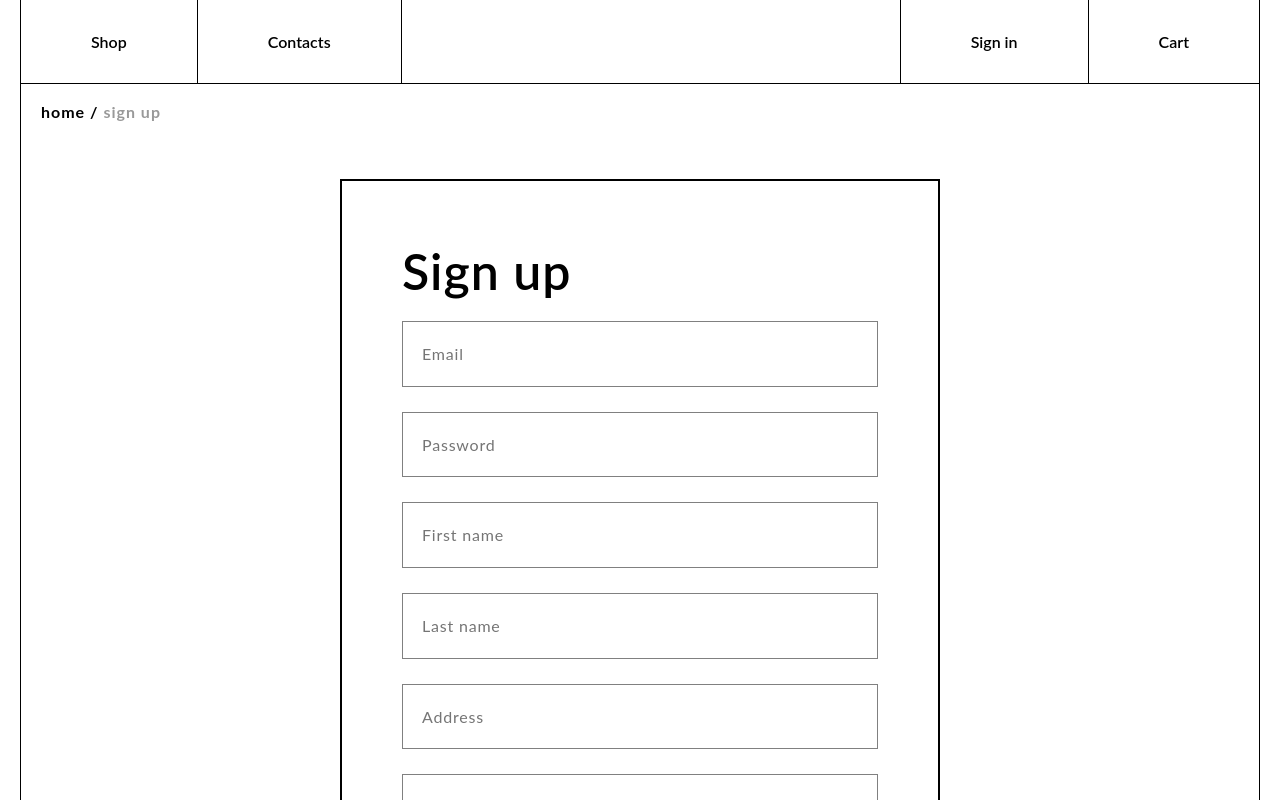
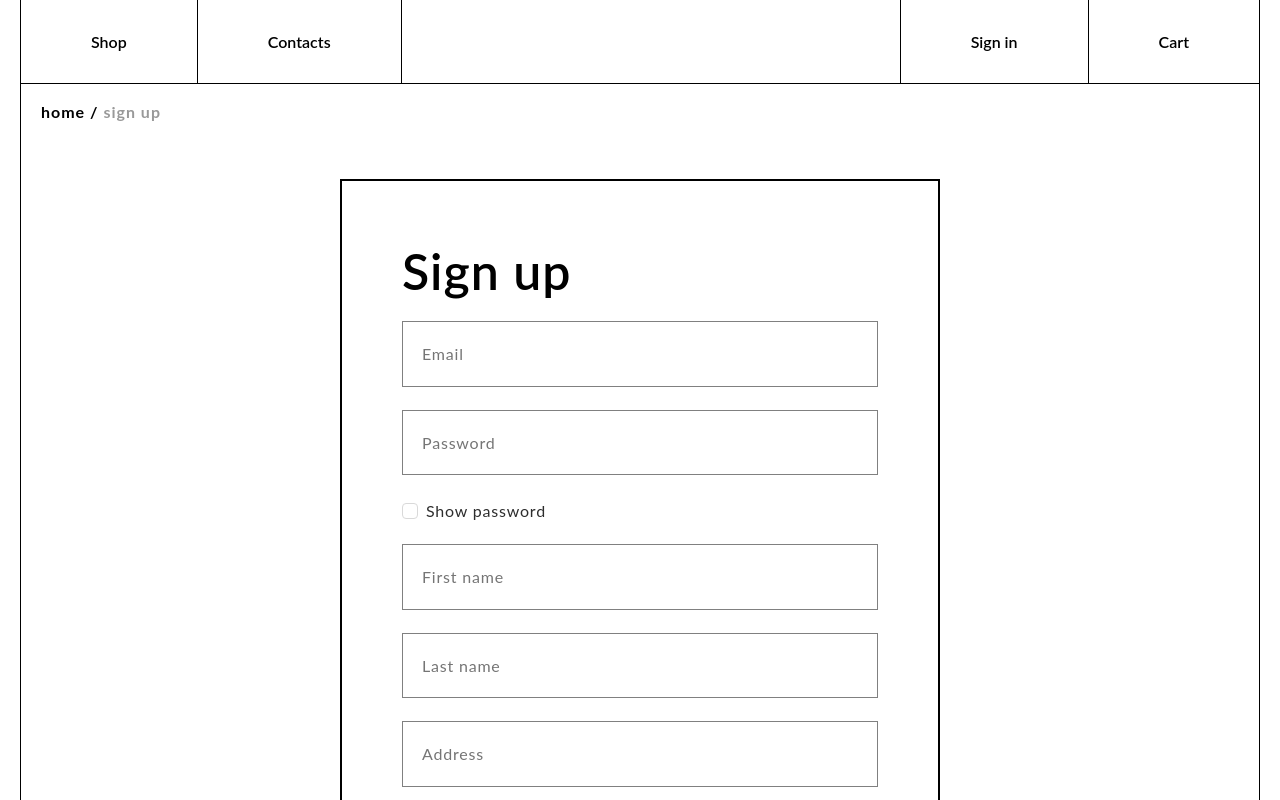
Before and after one commit to Istiniel/eCommerce, a React (Vite) app: page /signup in a window 1280 px wide. Shown: the top 800 px of the page. Built offline with nearby package versions, Linux system fonts and the light colour scheme.

Commit message:
feat: add show password button

```diff
--- a/src/app/locales/en/common.json
+++ b/src/app/locales/en/common.json
@@ -29,5 +29,6 @@
   "uppercaseValidation": "at least 1 uppercase",
   "lowercaseValidation": "at least 1 lowercase",
   "numberValidation": "at least 1 number",
-  "specialValidation": "at least 1 special character"
+  "specialValidation": "at least 1 special character",
+  "showPassword": "Show password"
 }
--- a/src/app/locales/ru/common.json
+++ b/src/app/locales/ru/common.json
@@ -29,5 +29,6 @@
   "uppercaseValidation": "at least 1 uppercase",
   "lowercaseValidation": "at least 1 lowercase",
   "numbersValidation": "at least 1 number",
-  "specialValidation": "at least 1 special character"
+  "specialValidation": "at least 1 special character",
+  "showPassword": "Show password"
 }
--- a/src/shared/ui/Input/Input.module.scss
+++ b/src/shared/ui/Input/Input.module.scss
@@ -33,7 +33,7 @@
 
 .label {
   display: block;
-  margin-bottom: 2.5rem;
+  margin-bottom: 2.3rem;
   position: relative;
 }
 
@@ -48,3 +48,12 @@
   @include font($font-size-small, $font-height-base, $font-weight-medium);
   letter-spacing: 0.05em;
 }
+
+.showPassword {
+  padding-bottom: 2rem;
+
+  font-family: $font-sans;
+  color: $color-neutral-800;
+  @include font($font-size-base, $font-height-large, $font-weight-normal);
+  letter-spacing: 0.05em;
+}
--- a/src/shared/ui/Input/index.tsx
+++ b/src/shared/ui/Input/index.tsx
@@ -2,6 +2,7 @@ import React, { InputHTMLAttributes, useState } from 'react';
 import classNames from 'classnames';
 import { useTranslation } from 'react-i18next';
 import styles from './Input.module.scss';
+import { Checkbox } from 'antd';
 
 interface Props {
   type: InputHTMLAttributes<HTMLInputElement>['type'];
@@ -18,6 +19,8 @@ type InputRef = HTMLInputElement;
 
 export const Input = React.forwardRef<InputRef, Props>((props, ref) => {
   const [isFocused, setIsFocused] = useState(false);
+  const [showPassword, setShowPassword] = useState(false);
+
   const {
     type,
     name,
@@ -31,6 +34,7 @@ export const Input = React.forwardRef<InputRef, Props>((props, ref) => {
   const { t } = useTranslation();
 
   return (
+    <p>
       <label htmlFor={name} className={styles.label}>
         <input
           className={classNames(
@@ -39,7 +43,7 @@ export const Input = React.forwardRef<InputRef, Props>((props, ref) => {
           )}
           formNoValidate={nativeValidation}
           name={name}
-        type={type}
+          type={type === 'password' && showPassword ? 'text' : type}
           placeholder={placeholder || t(name)}
           ref={ref}
           value={value}
@@ -49,5 +53,16 @@ export const Input = React.forwardRef<InputRef, Props>((props, ref) => {
         />
         <p className={styles.errorMessage}>{t(error)}</p>
       </label>
+      {type === 'password' && (
+        <Checkbox
+          className={styles.showPassword}
+          onChange={() => {
+            setShowPassword((prevState) => !prevState);
+          }}
+        >
+          {t('showPassword')}
+        </Checkbox>
+      )}
+    </p>
   );
 });
```
Lines whose indentation alone changed are shown as unchanged.
